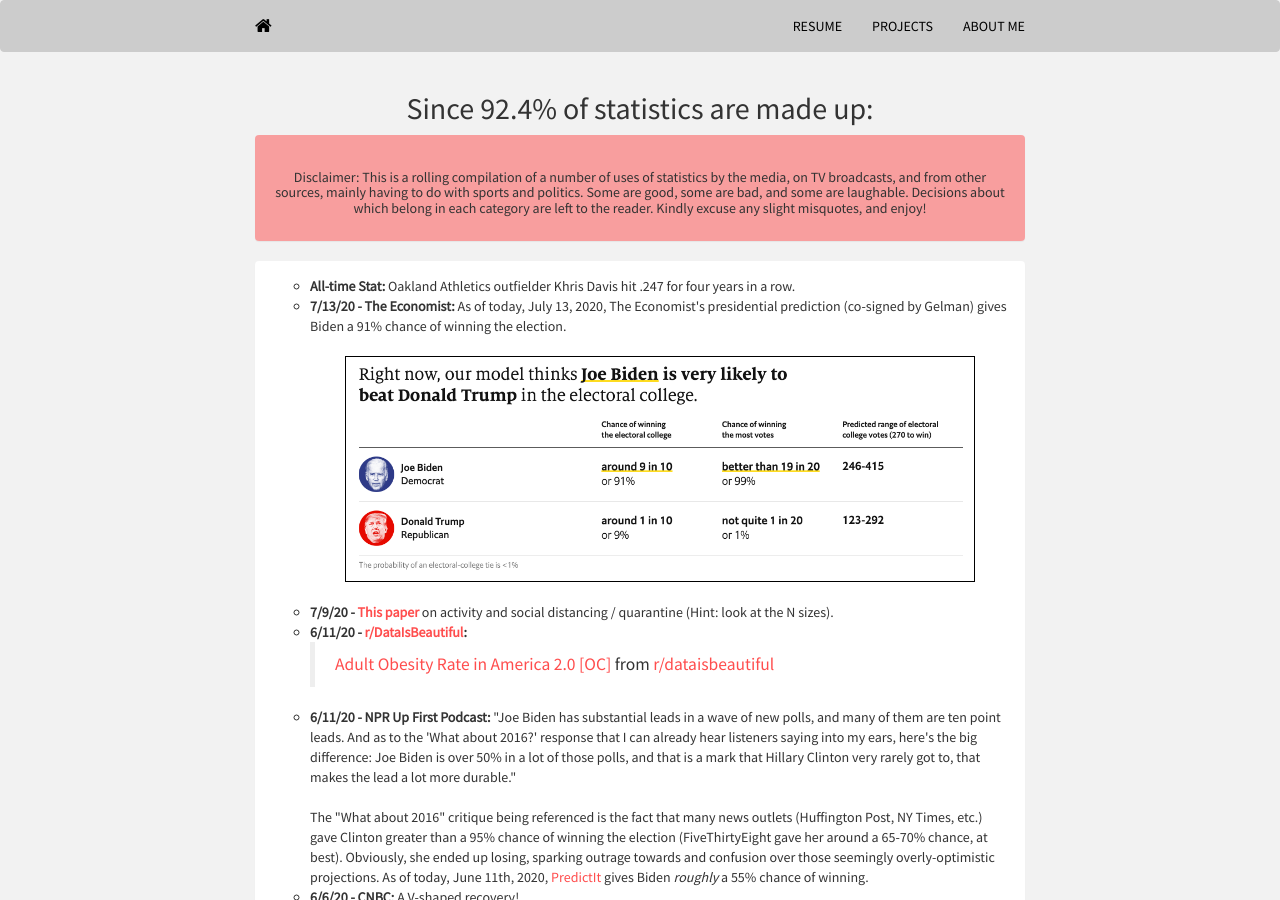
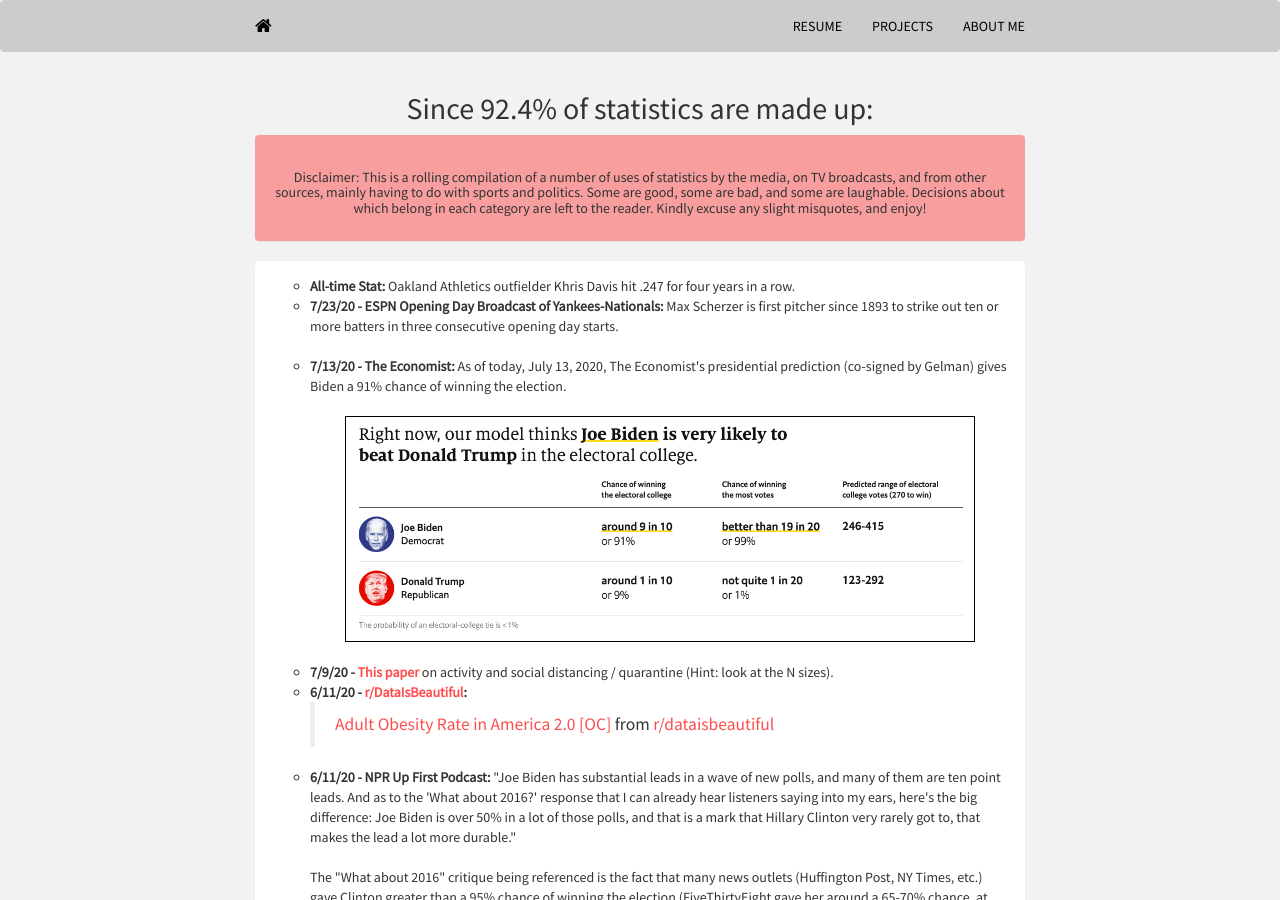
Before and after one commit to mrkaye97/mrkaye97.github.io, a Jekyll site: the page built from stats.html, in a window 1280 px wide and 900 px high. Built offline with Jekyll 4.4.1, drawn with Linux system fonts in a browser that asks for light colours; nearby versions of some CDN libraries; comment, search, counter and statistics services are not loaded.

Commit message:
add stats

```diff
--- a/stats.html
+++ b/stats.html
@@ -32,6 +32,7 @@ Title: Random Stuff
 	    		<div class="panel-body">
 					<ul style="list-style-type:circle">
 					  <li><b>All-time Stat:</b> Oakland Athletics outfielder Khris Davis hit .247 for four years in a row.
+					  <li><b>7/23/20 - ESPN Opening Day Broadcast of Yankees-Nationals:</b> Max Scherzer is first pitcher since 1893 to strike out ten or more batters in three consecutive opening day starts. <br><br>
 					  <li><b>7/13/20 - The Economist:</b> As of today, July 13, 2020, The Economist's presidential prediction (co-signed by Gelman) gives Biden a 91% chance of winning the election. <br><br>
 
 					  	<center>
```
Also changed, not shown: 1 other file.
